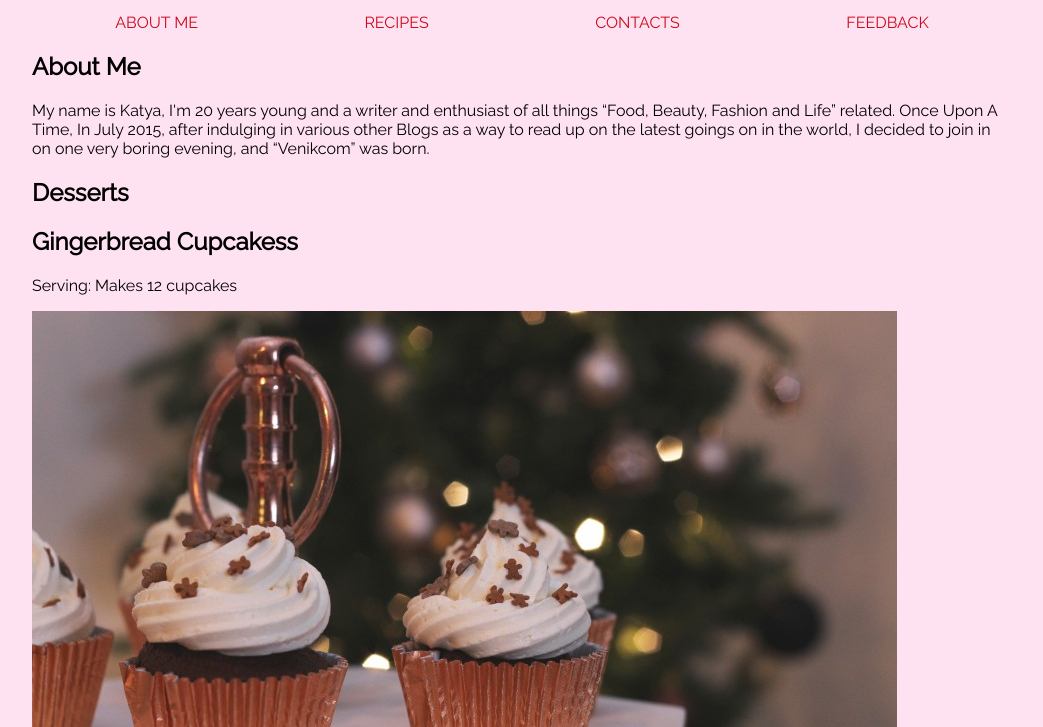
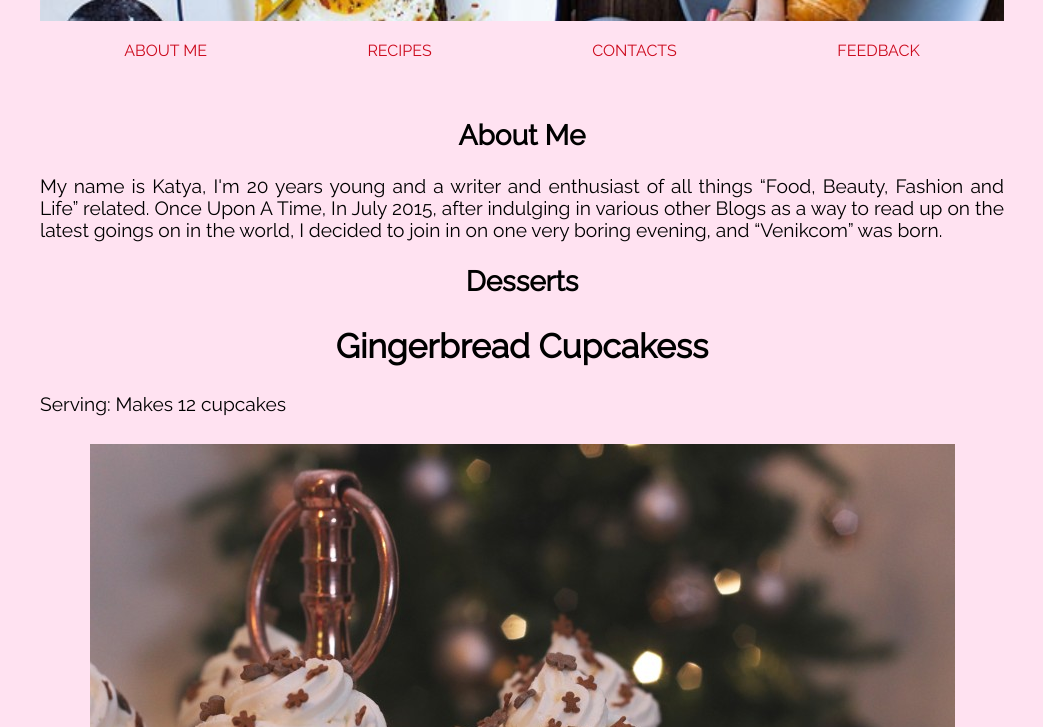
Before and after one commit to Venikcom/ProjectHTML, a plain HTML site: page index.html in a window 1280 px wide. Shown: the part 453-1180 px from the top of the page, without its empty margins (118-1161 px from the left). Drawn offline with Linux system fonts and the light colour scheme.

Commit message:
Venikcom

```diff
--- a/css/index.css
+++ b/css/index.css
@@ -14,6 +14,9 @@ body {
     justify-content: auto;
     background-color: #ffe2f1
 }
+header {
+    padding: 0.5em;
+}
 header .banner {
     background-image: url(../img/food.jpg);
     background-position: center;
@@ -22,6 +25,7 @@ header .banner {
     display: flex;
     align-items: center;
     justify-content: center;
+    padding: 0.5em;
 }
 
 header .banner .name {
@@ -36,7 +40,7 @@ header .banner .name {
 header .menu {
     display: flex;
     justify-content: space-around;
-    padding: 0;
+    padding: 0.25em;
 }
 
 header .menu li {
@@ -60,7 +64,6 @@ header .banner h1 {
         text-align: center;
         margin: 0 auto;
         justify-content: center;
-
 }
 
 header .baner p {
@@ -78,3 +81,50 @@ header nav .menu {
     flex: 1;
 }
 }
+
+
+main {
+    margin: 0 auto;
+    padding: 0.5em;
+}
+main #about_me {
+    display: block;
+    justify-content: center;
+}
+main #about_me h2 {
+    text-align: center;
+    font-size: 1.75em;
+}
+main #about_me p {
+    text-align: justify;
+    font-size: 1.2em;
+}
+main #recipes .recipes {
+    display: block;
+    justify-content: center;
+}
+main #recipes .recipes h2{
+    text-align: center;
+    font-size: 1.75em;
+}
+main #recipes .desserts{
+    display: block;
+    align-items: center;
+    margin: 0 auto;
+}
+main #recipes .desserts .gingerbread_cupcakes{
+    text-align: justify;
+    font-size: 1.2em;
+}
+main #recipes .desserts .gingerbread_cupcakes h3 {
+    text-align: center;
+    font-size: 1.55em;
+}
+main #recipes .desserts img{
+    display: flex;
+    align-items: center;
+    justify-content: center;
+    padding: 0.5em;
+    margin-left: 40px;
+
+}
--- a/index.html
+++ b/index.html
@@ -27,19 +27,17 @@
 
    <main>
        <section id="about_me">
-           <div class="about me">
                <h2>About Me</h2>
                <p>My name is Katya, I'm 20 years young and a writer and enthusiast of all things “Food, Beauty, Fashion and Life” related.
                Once Upon A Time, In July 2015, after indulging in various other Blogs as a way to read up on the latest
                goings on in the world,  I decided to join in on one very boring evening, and “Venikcom” was born.</p>
-           </div>
        </section>
        <section id="recipes">
            <div class="recipes">
                <h2>Desserts</h2>
-               <div class="desserts">
 
-           <article class="gingerbread cupcakes">
+         <div class="desserts">
+           <article class="gingerbread_cupcakes">
                <h2> Gingerbread Cupcakess </h2>
                <p> Serving: Makes 12 cupcakes</p>
                <img src="img/gb_cupcakes.jpg" alt="Gingerbread Cupcakes">
@@ -167,7 +165,7 @@
                    <a href="https://www.facebook.com/kate.venik.i">Facebook</a>
                    <img src="img/tmblr_icon.png" alt="tumblr icon" width="5%">
                    <a href="http://venikcom.tumblr.com/">Tumblr</a>
-           </div>
+            </div>
        </section>
     </footer>
 </body>
```
